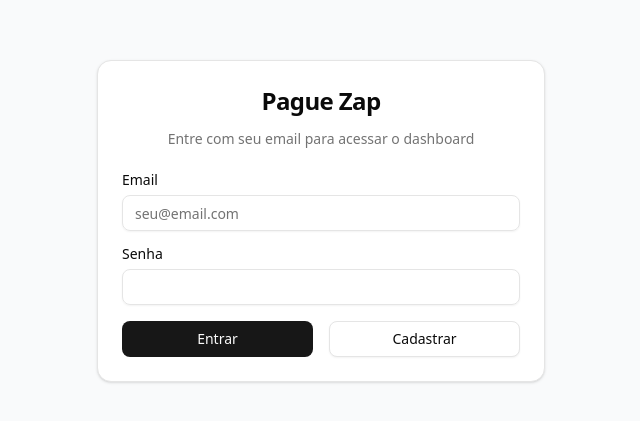
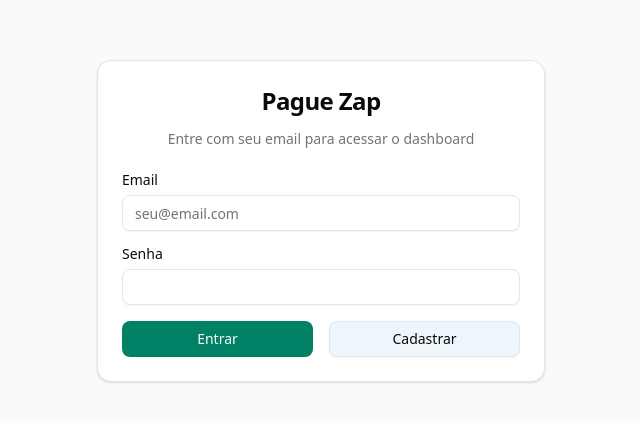
Before and after one commit to miclima01/paguezap, a Next.js app: page /login in a window 1280 px wide. Shown: the part 179-600 px from the top of the page, without its empty margins (319-959 px from the left). Built offline with nearby package versions, Linux system fonts and the light colour scheme.

Commit message:
feat(ui): update color scheme to match WhatsApp identity

```diff
--- a/app/globals.css
+++ b/app/globals.css
@@ -48,71 +48,71 @@
 
 :root {
   --radius: 0.625rem;
-  --background: oklch(1 0 0);
+  --background: oklch(0.97 0.01 240);
   --foreground: oklch(0.145 0 0);
   --card: oklch(1 0 0);
   --card-foreground: oklch(0.145 0 0);
   --popover: oklch(1 0 0);
   --popover-foreground: oklch(0.145 0 0);
-  --primary: oklch(0.205 0 0);
+  --primary: oklch(0.53 0.12 173);
   --primary-foreground: oklch(0.985 0 0);
-  --secondary: oklch(0.97 0 0);
+  --secondary: oklch(0.97 0.01 240);
   --secondary-foreground: oklch(0.205 0 0);
-  --muted: oklch(0.97 0 0);
+  --muted: oklch(0.97 0.01 240);
   --muted-foreground: oklch(0.556 0 0);
-  --accent: oklch(0.97 0 0);
+  --accent: oklch(0.95 0.02 173);
   --accent-foreground: oklch(0.205 0 0);
   --destructive: oklch(0.577 0.245 27.325);
   --border: oklch(0.922 0 0);
   --input: oklch(0.922 0 0);
-  --ring: oklch(0.708 0 0);
-  --chart-1: oklch(0.646 0.222 41.116);
+  --ring: oklch(0.53 0.12 173);
+  --chart-1: oklch(0.53 0.12 173);
   --chart-2: oklch(0.6 0.118 184.704);
   --chart-3: oklch(0.398 0.07 227.392);
   --chart-4: oklch(0.828 0.189 84.429);
   --chart-5: oklch(0.769 0.188 70.08);
-  --sidebar: oklch(0.985 0 0);
+  --sidebar: oklch(1 0 0);
   --sidebar-foreground: oklch(0.145 0 0);
-  --sidebar-primary: oklch(0.205 0 0);
+  --sidebar-primary: oklch(0.53 0.12 173);
   --sidebar-primary-foreground: oklch(0.985 0 0);
   --sidebar-accent: oklch(0.97 0 0);
   --sidebar-accent-foreground: oklch(0.205 0 0);
   --sidebar-border: oklch(0.922 0 0);
-  --sidebar-ring: oklch(0.708 0 0);
+  --sidebar-ring: oklch(0.53 0.12 173);
 }
 
 .dark {
-  --background: oklch(0.145 0 0);
+  --background: oklch(0.18 0.02 240);
   --foreground: oklch(0.985 0 0);
-  --card: oklch(0.205 0 0);
+  --card: oklch(0.23 0.02 240);
   --card-foreground: oklch(0.985 0 0);
-  --popover: oklch(0.205 0 0);
+  --popover: oklch(0.23 0.02 240);
   --popover-foreground: oklch(0.985 0 0);
-  --primary: oklch(0.922 0 0);
-  --primary-foreground: oklch(0.205 0 0);
-  --secondary: oklch(0.269 0 0);
+  --primary: oklch(0.60 0.14 160);
+  --primary-foreground: oklch(0.18 0.02 240);
+  --secondary: oklch(0.23 0.02 240);
   --secondary-foreground: oklch(0.985 0 0);
-  --muted: oklch(0.269 0 0);
+  --muted: oklch(0.23 0.02 240);
   --muted-foreground: oklch(0.708 0 0);
-  --accent: oklch(0.269 0 0);
+  --accent: oklch(0.23 0.02 240);
   --accent-foreground: oklch(0.985 0 0);
   --destructive: oklch(0.704 0.191 22.216);
-  --border: oklch(1 0 0 / 10%);
-  --input: oklch(1 0 0 / 15%);
-  --ring: oklch(0.556 0 0);
-  --chart-1: oklch(0.488 0.243 264.376);
+  --border: oklch(0.23 0.02 240);
+  --input: oklch(0.23 0.02 240);
+  --ring: oklch(0.60 0.14 160);
+  --chart-1: oklch(0.60 0.14 160);
   --chart-2: oklch(0.696 0.17 162.48);
   --chart-3: oklch(0.769 0.188 70.08);
   --chart-4: oklch(0.627 0.265 303.9);
   --chart-5: oklch(0.645 0.246 16.439);
-  --sidebar: oklch(0.205 0 0);
+  --sidebar: oklch(0.23 0.02 240);
   --sidebar-foreground: oklch(0.985 0 0);
-  --sidebar-primary: oklch(0.488 0.243 264.376);
+  --sidebar-primary: oklch(0.60 0.14 160);
   --sidebar-primary-foreground: oklch(0.985 0 0);
-  --sidebar-accent: oklch(0.269 0 0);
+  --sidebar-accent: oklch(0.26 0.02 240);
   --sidebar-accent-foreground: oklch(0.985 0 0);
-  --sidebar-border: oklch(1 0 0 / 10%);
-  --sidebar-ring: oklch(0.556 0 0);
+  --sidebar-border: oklch(0.26 0.02 240);
+  --sidebar-ring: oklch(0.60 0.14 160);
 }
 
 @layer base {
```
